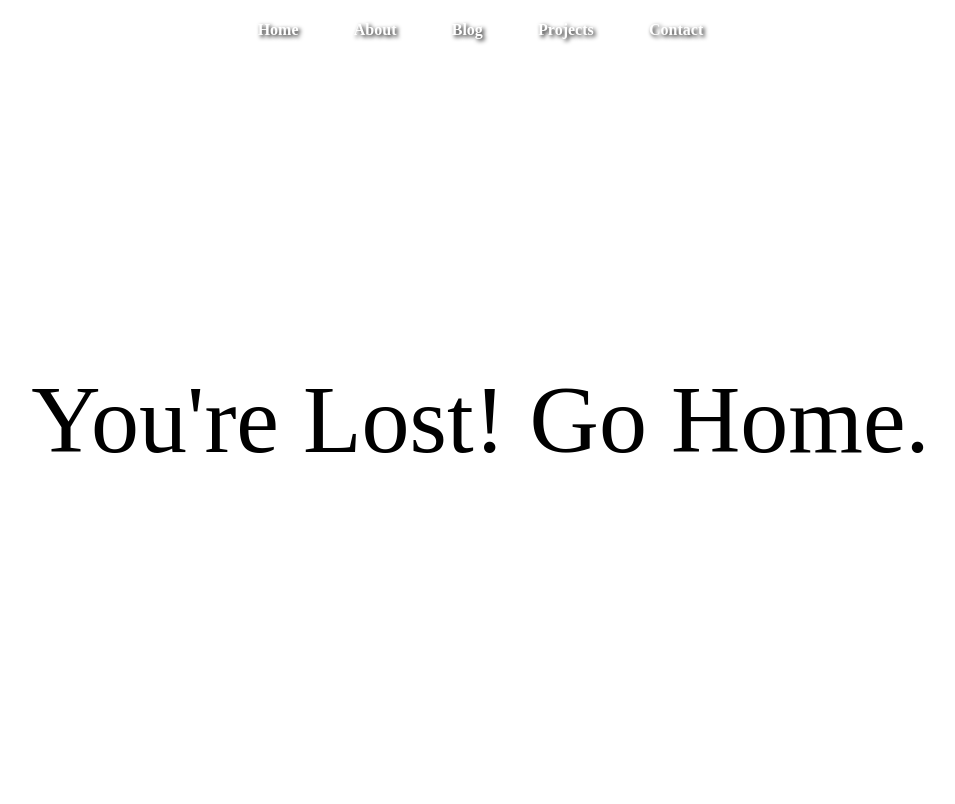
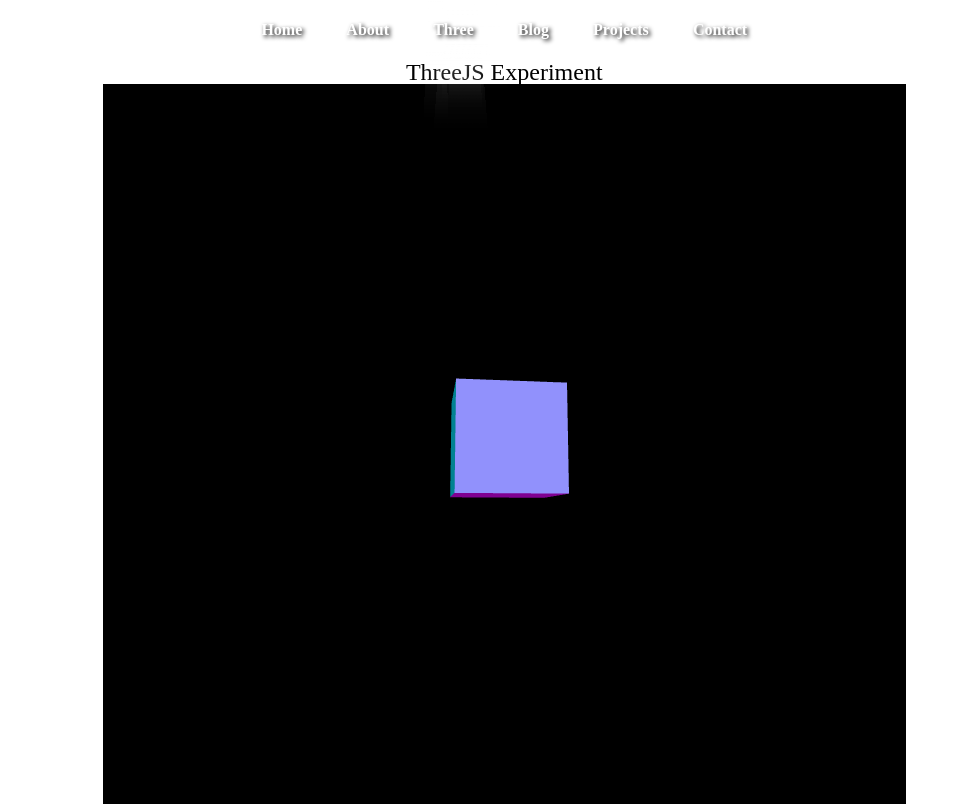
Before and after one commit to botagar/MyWebsite, a React app: page /three in a window 1280 px wide. Shown: the whole page, without its empty margins (255-1210 px from the left). Built offline with nearby package versions, Linux system fonts and the light colour scheme; the HTML template or start-up script is replaced by a standard one; what compare-versions, styled-components-breakpoint would draw is missing.

Commit message:
ThreeJS hello world equive working

```diff
--- a/package.json
+++ b/package.json
@@ -46,6 +46,7 @@
     "redux-logger": "^3.0.6",
     "styled-components": "^3.2.0",
     "styled-components-breakpoint": "^2.0.2",
+    "three": "^0.91.0",
     "underscore": "^1.8.3"
   },
   "devDependencies": {
--- a/src/client/App.jsx
+++ b/src/client/App.jsx
@@ -8,6 +8,7 @@ import Header from './header/container.jsx'
 import Home from './home/container.jsx'
 import Blog from './blog/container.jsx'
 import About from './about/container.jsx'
+import ThreeJsExperiment from './threeJS/main.container.jsx'
 import DefaultPage from './404/container.jsx'
 
 class _App extends React.Component {
@@ -39,6 +40,7 @@ class _App extends React.Component {
         <Switch>
           <Route key={'root'} exact path={'/'} component={Home} />
           <Route key={'about'} exact path={'/about'} component={About} />
+          <Route key={'three'} exact path={'/three'} component={ThreeJsExperiment} />
           <Route key={'blog'} exact path={'/blog'} component={Blog} />
           <Route key={'404'} component={DefaultPage} />
         </Switch>
--- a/src/client/header/navLinks.config.js
+++ b/src/client/header/navLinks.config.js
@@ -7,6 +7,11 @@ const navLinkConfig = [
   {
     name: 'About',
     URI: '/about',
+    image: ''
+  },
+  {
+    name: 'Three',
+    URI: '/three',
     image: ''
   },
   {
--- /dev/null
+++ b/src/client/threeJS/main.container.jsx
@@ -0,0 +1,92 @@
+import React, { Component } from 'react'
+import styled from 'styled-components'
+import * as THREE from 'three'
+
+import ContentContainer from '../shared/styles/contentContainer'
+
+class ThreeJsExperiment extends React.Component {
+  constructor(props) {
+    super(props)
+    this.state = {}
+    this.three = {}
+
+    this.start = this.start.bind(this)
+    this.stop = this.stop.bind(this)
+    this.animate = this.animate.bind(this)
+  }
+
+  componentDidMount () {
+    let {clientWidth, clientHeight} = this.component
+    // Expose the global THREE object for use in debugging console
+    window.THREE = THREE
+    let scene = new THREE.Scene();
+    let camera = new THREE.PerspectiveCamera( 70, clientWidth / clientHeight, 0.01, 10 );
+    let renderer = new THREE.WebGLRenderer( { antialias: true } );
+
+    camera.position.z = 1
+
+    let geometry = new THREE.BoxGeometry( 0.2, 0.2, 0.2 );
+    let material = new THREE.MeshNormalMaterial();
+
+    let cube = new THREE.Mesh( geometry, material );
+    scene.add( cube );
+
+    renderer.setSize( clientWidth, clientHeight );
+
+    this.component.appendChild(renderer.domElement)
+
+    this.start()
+
+    this.three = {
+      scene: scene,
+      camera: camera,
+      renderer: renderer,
+      cube: cube,
+      material: material
+    }
+  }
+
+  componentWillUnmount() {
+    this.stop()
+    this.component.removeChild(this.three.renderer.domElement)
+  }
+
+  start() {
+    if (!this.frameId) {
+      this.frameId = requestAnimationFrame(this.animate)
+    }
+  }
+
+  stop() {
+    cancelAnimationFrame(this.frameId)
+  }
+
+  animate() {
+    this.three.cube.rotation.x += 0.01
+    this.three.cube.rotation.y += 0.01
+
+    this.renderScene()
+    this.frameId = window.requestAnimationFrame(this.animate)
+  }
+
+  renderScene() {
+    let {renderer, scene, camera} = this.three
+    renderer.render(scene, camera)
+  }
+
+  render() {
+    return (
+      <MainContentContainer innerRef={component => { this.component = component }} >
+        <h2>ThreeJS Experiment</h2>
+      </MainContentContainer>
+    )
+  }
+}
+
+const MainContentContainer = ContentContainer.extend`
+  text-align: center;
+  align-items: center;
+  justify-content: center;
+`
+
+export default ThreeJsExperiment
```
Also changed, not shown: 1 other file (tests, documents, lock files or other folders).
